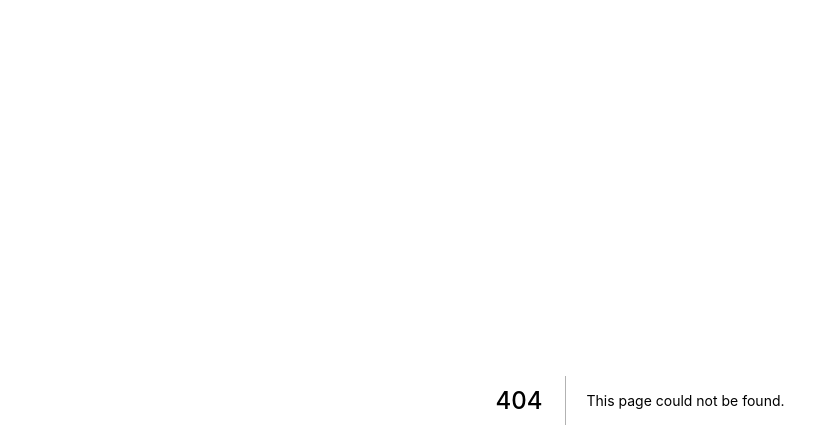
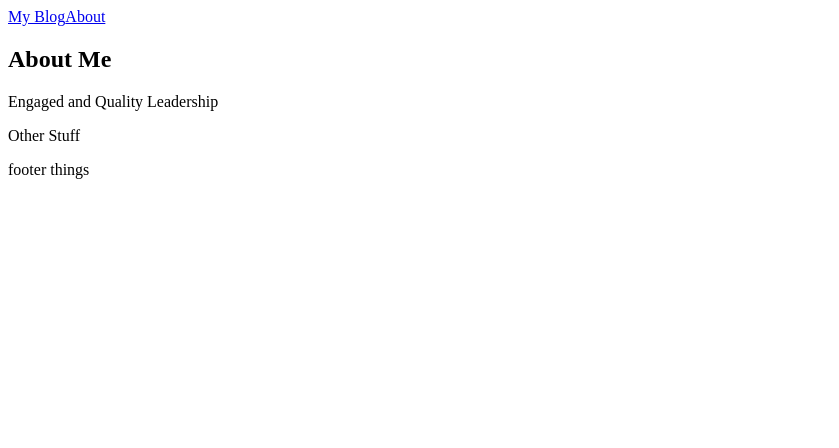
Before and after one commit to 4kategreen/blog, a Next.js app in the folder blog/: page /about in a window 1280 px wide. Before the commit this address had no page. Shown: the top 448 px of the page, without its empty margins (0-839 px from the left). Built offline with nearby package versions, Linux system fonts and the light colour scheme.

Commit message:
adding about page

```diff
--- a/blog/components/Layout.js
+++ b/blog/components/Layout.js
@@ -12,7 +12,7 @@ export default function Layout({ children, pageTitle, ...props}) {
         <Header />
         <div className="content">{children}</div>
       </section>
-      <footer>things</footer>
+      <footer>footer things</footer>
     </>
   )
 };
--- /dev/null
+++ b/blog/pages/about.js
@@ -0,0 +1,32 @@
+import Layout from '../components/Layout';
+
+const About = ({ title, description, ...props }) => {
+  return (
+    <>
+      <Layout pageTitle={`${title} | About`} description={description}>
+        <h1 className="title">About Me</h1>
+
+        <p className="description">
+          {description}
+        </p>
+
+        <p>
+          Other Stuff
+        </p>
+      </Layout>
+    </>
+  )
+}
+
+export default About;
+
+export async function getStaticProps() {
+  const config = await import('../config.json');
+
+  return {
+    props: {
+      title: config.default.title,
+      description: config.default.description
+    }
+  }
+}
--- a/blog/pages/index.js
+++ b/blog/pages/index.js
@@ -17,12 +17,12 @@ const Index = ({ title, description, ...props }) => {
 export default Index;
 
 export async function getStaticProps() {
-  const configData = await import('../config.json');
+  const config = await import('../config.json');
 
   return {
     props: {
-      title: configData.default.title,
-      description: configData.default.description
+      title: config.default.title,
+      description: config.default.description
     }
   }
 }
```
Also changed, not shown: blog/pages/post/[postname].js (added).
